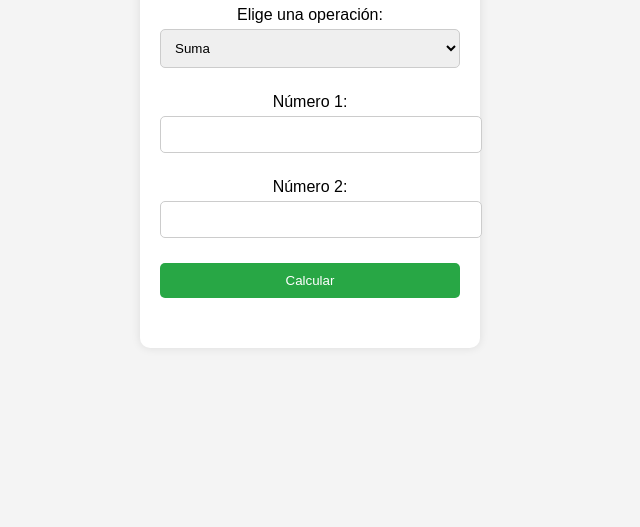
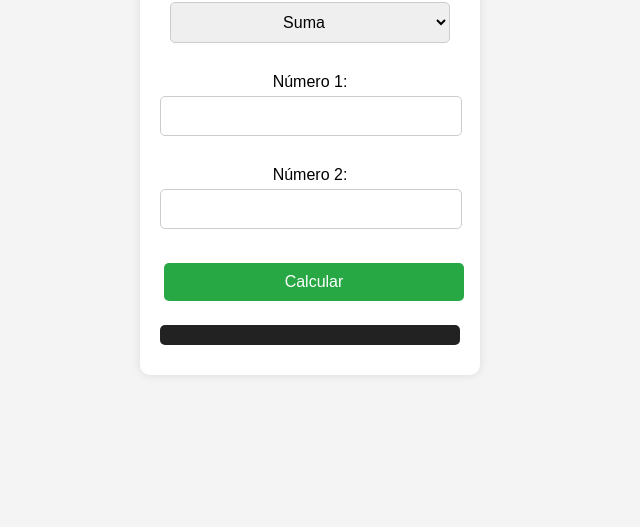
Before and after one commit to acmcalvo/-7DaysOfCode-ACM, a plain HTML site: page day7/index.html in a window 1280 px wide. Shown: the part 273-800 px from the top of the page, without its empty margins (330-970 px from the left). Drawn offline with Linux system fonts and the light colour scheme.

Commit message:
fix text-align

```diff
--- a/day7/styles.css
+++ b/day7/styles.css
@@ -27,18 +27,26 @@ label {
 }
 
 input, select, button {
-    width: 100%;
+    width: calc(100% - 20px);
     padding: 10px;
+    margin-bottom: 15px;
     border-radius: 5px;
     border: 1px solid #ccc;
-    margin-bottom: 10px;
+    font-size: 16px;
+    text-align: center;
 }
 
 button {
+    width: 100%;
+    padding: 10px;
     background-color: #28a745;
-    color: white;
+    color: #fff;
     border: none;
+    border-radius: 5px;
+    font-size: 16px;
     cursor: pointer;
+    transition: background-color 0.3s ease;
+    margin: 0.25rem;
 }
 
 button:hover {
@@ -48,5 +56,12 @@ button:hover {
 #result {
     margin-top: 20px;
     font-size: 1.2em;
-    color: #333;
+    /*color: #333; */
+    font-size: 2em;
+    margin-bottom: 10px;
+    padding: 10px;
+    background-color: #222;
+    color: #fff;
+    text-align: right;
+    border-radius: 5px;
 }
```
